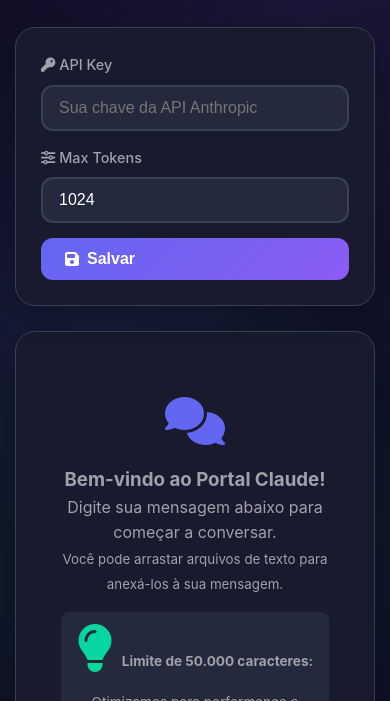
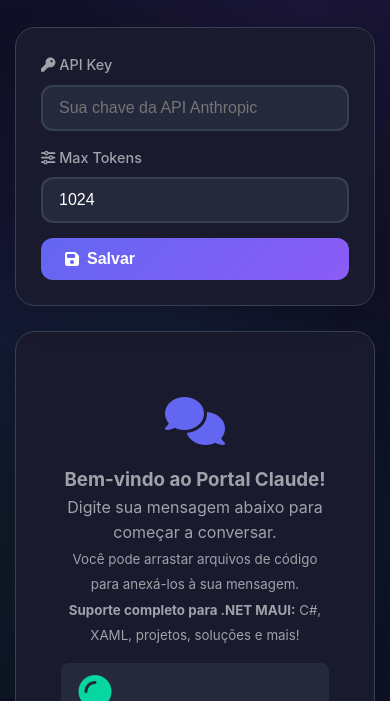
Before and after one commit to luizfspb/portal-claude, a plain HTML site: page index.html in a window 390 px wide. Shown: the part 135-836 px from the top of the page. Drawn offline with Linux system fonts and the light colour scheme.

Commit message:
feat: adiciona suporte completo para projetos .NET MAUI
 Novos formatos de arquivo suportados:
- .cs (arquivos C# - código-fonte, ViewModels, Services)
- .xaml (interfaces XAML - Pages, Controls, Resources)
- .csproj (arquivos de projeto .NET)
- .sln (arquivos de solução Visual Studio)
- .config (arquivos de configuração)
- .resx (arquivos de recursos e localização)
- .plist (configurações iOS - Info.plist, Entitlements.plist)
- .targets (MSBuild targets customizados)
- .props (MSBuild properties)
- .xml (arquivos de configuração XML)

🎯 Casos de uso adicionados:
- Debugging de layouts XAML complexos
- Code review de ViewModels e arquitetura MVVM
- Análise de configurações multiplataforma
- Suporte para migração Xamarin.Forms → .NET MAUI
- Otimização de performance em apps mobile

📚 Documentação atualizada:
- README.md com lista completa de formatos
- Interface com aviso sobre suporte .NET MAUI
- Categorização clara dos tipos de arquivo

 Benefícios:
- Portal agora é ideal para desenvolvedores mobile .NET
- Suporte completo ao ecossistema Microsoft
- Facilita debugging e desenvolvimento colaborativo

```diff
--- a/index.html
+++ b/index.html
@@ -495,7 +495,8 @@
                     <i class="fas fa-comments"></i>
                     <h3>Bem-vindo ao Portal Claude!</h3>
                     <p>Digite sua mensagem abaixo para começar a conversar.</p>
-                    <p><small>Você pode arrastar arquivos de texto para anexá-los à sua mensagem.</small></p>
+                    <p><small>Você pode arrastar arquivos de código para anexá-los à sua mensagem.</small></p>
+                    <p><small><strong>Suporte completo para .NET MAUI:</strong> C#, XAML, projetos, soluções e mais!</small></p>
                     <div style="margin-top: 15px; padding: 12px; background: var(--surface-light); border-radius: 8px; font-size: 0.85rem; color: var(--text-secondary);">
                         <i class="fas fa-lightbulb" style="color: var(--accent-color); margin-right: 5px;"></i>
                         <strong>Limite de 50.000 caracteres:</strong> Otimizamos para performance e custo.
@@ -508,7 +509,7 @@
                 <div class="drop-zone" id="drop-zone">
                     <i class="fas fa-cloud-upload-alt"></i>
                     <span>Arraste arquivos aqui ou clique para selecionar</span>
-                    <input type="file" id="file-input" style="display: none;" accept=".txt,.md,.js,.py,.html,.css,.json">
+                    <input type="file" id="file-input" style="display: none;" accept=".txt,.md,.js,.py,.html,.css,.json,.cs,.xaml,.csproj,.sln,.xml,.config,.resx,.plist,.targets,.props">
                 </div>
 
                 <div class="input-container">
```
Also changed, not shown: 1 other file.
